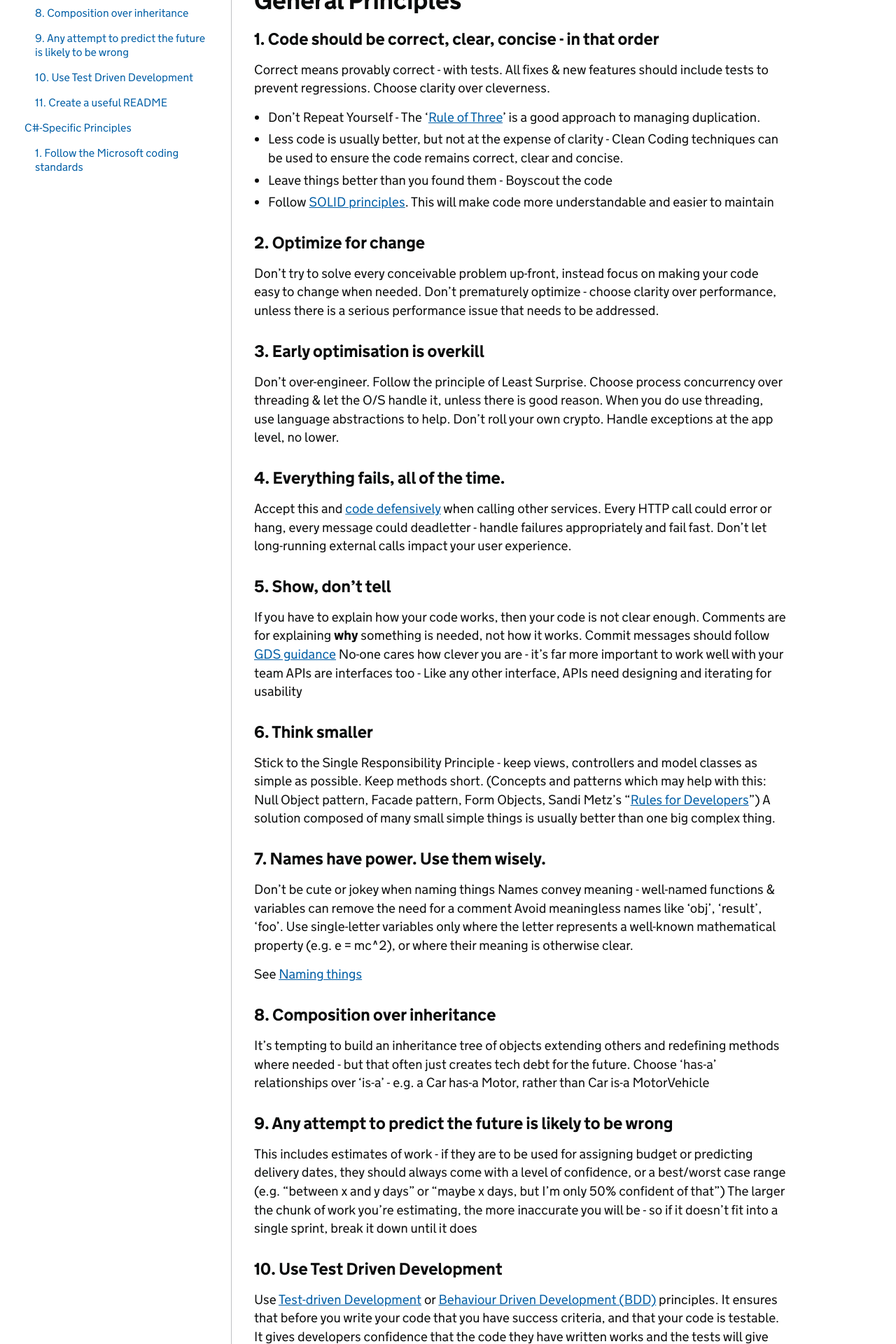
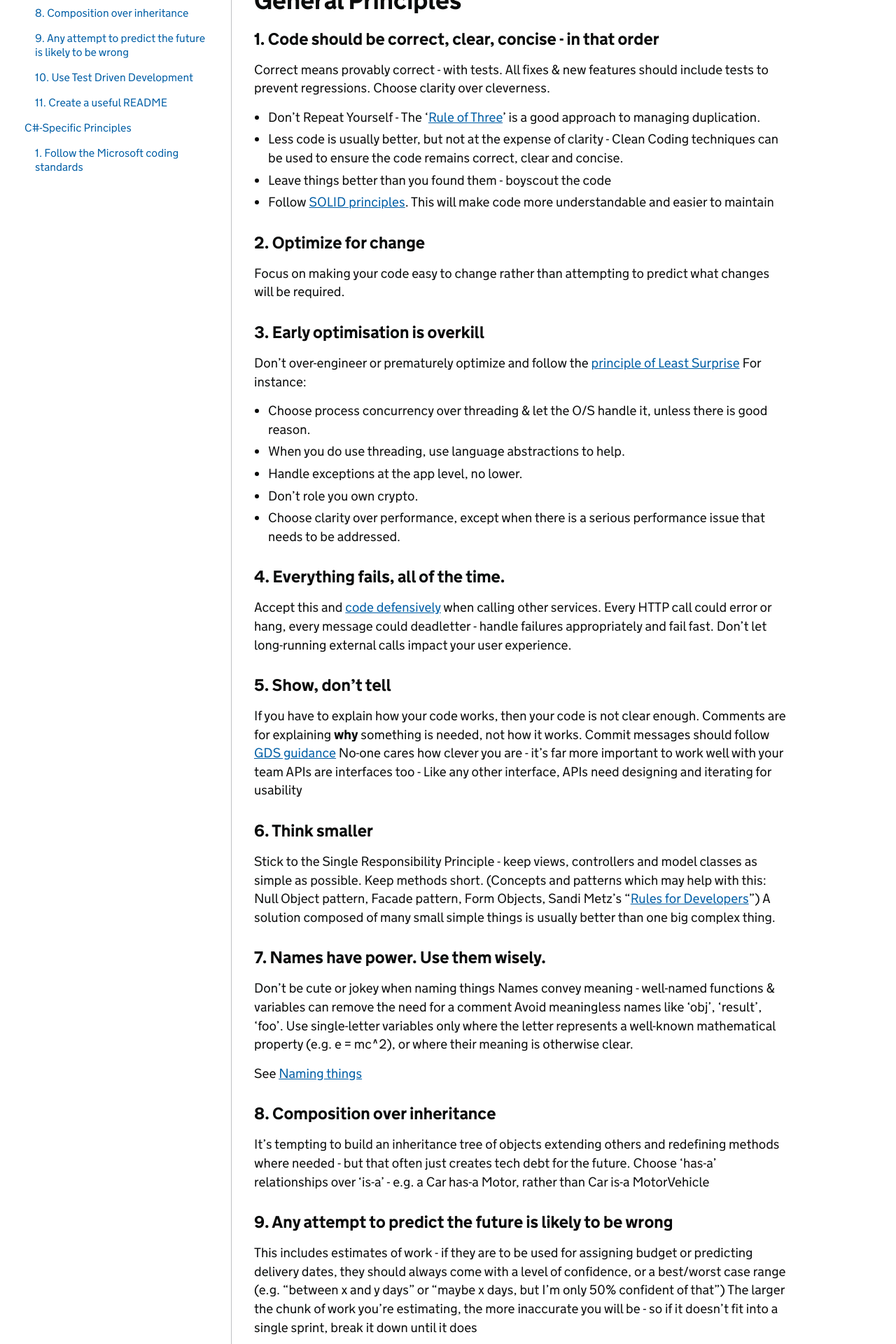
Before and after one commit to SkillsFundingAgency/das-technical-guidance, a Jekyll site: the page built from principles/coding-principles.md, in a window 1280 px wide. Shown: the part 453-2373 px from the top of the page at 70% size. Built offline with Jekyll 4.4.1, drawn with Linux system fonts in a browser that asks for light colours.

Commit message:
Changes made to coding pronciples after code review

```diff
--- a/principles/coding-principles.md
+++ b/principles/coding-principles.md
@@ -18,18 +18,19 @@ Correct means provably correct - with tests. All fixes & new features should inc
 Choose clarity over cleverness.
 * Don’t Repeat Yourself - The ‘[Rule of Three](https://en.wikipedia.org/wiki/Rule_of_three_(computer_programming))’ is a good approach to managing duplication.
 * Less code is usually better, but not at the expense of clarity - Clean Coding techniques can be used to ensure the code remains correct, clear and concise.
-* Leave things better than you found them - Boyscout the code
+* Leave things better than you found them - boyscout the code
 * Follow [SOLID principles](https://en.wikipedia.org/wiki/SOLID). This will make code more understandable and easier to maintain
 
 ### 2. Optimize for change
-Don’t try to solve every conceivable problem up-front, instead focus on making your code easy to change when needed.
-Don’t prematurely optimize - choose clarity over performance, unless there is a serious performance issue that needs to be addressed.
+Focus on making your code easy to change rather than attempting to predict what changes will be required.
 
 ### 3. Early optimisation is overkill
-Don’t over-engineer. Follow the principle of Least Surprise. Choose process
-concurrency over threading & let the O/S handle it, unless there is good reason.
-When you do use threading, use language abstractions to help. Don’t roll your
-own crypto. Handle exceptions at the app level, no lower.
+Don’t over-engineer or prematurely optimize and follow the [principle of Least Surprise](https://en.wikipedia.org/wiki/Principle_of_least_astonishment)  For instance:
+* Choose process concurrency over threading & let the O/S handle it, unless there is good reason.
+* When you do use threading, use language abstractions to help.
+* Handle exceptions at the app level, no lower.
+* Don't role you own crypto.
+* Choose clarity over performance, except when there is a serious performance issue that needs to be addressed.
 
 ### 4. Everything fails, all of the time.
 Accept this and [code defensively](https://en.wikipedia.org/wiki/Defensive_programming) when calling other services.
```
Also changed, not shown: collections/_development/code-branching.md (+2 -2 lines), collections/_development/code-reviews.md (+1 -1 lines).
